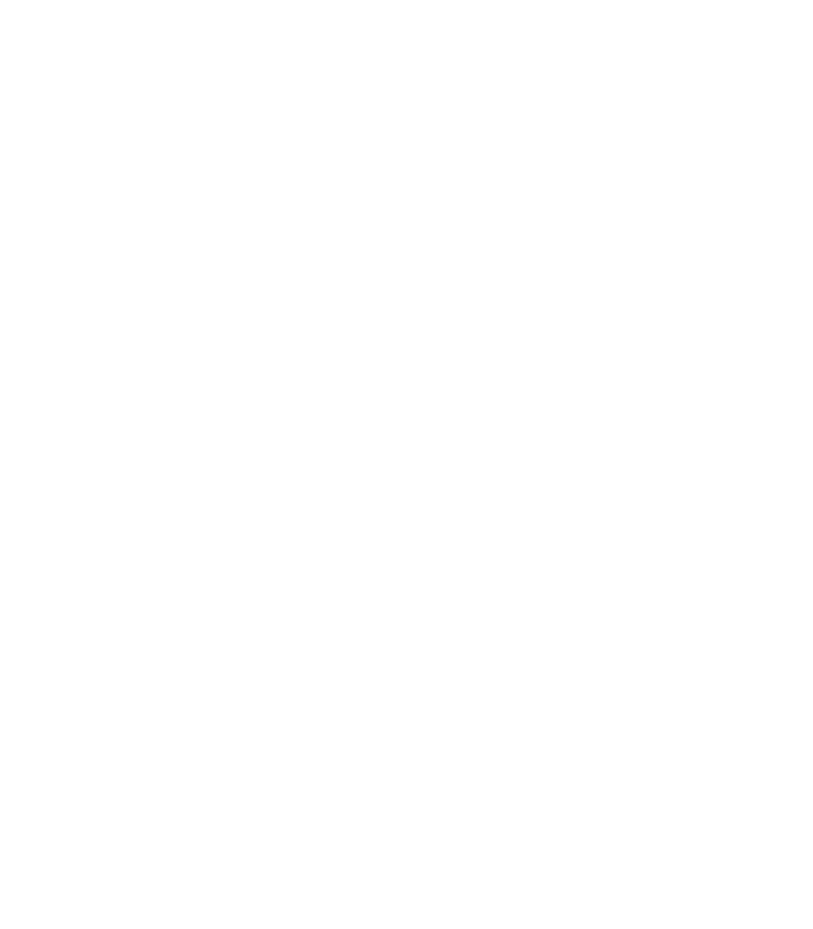
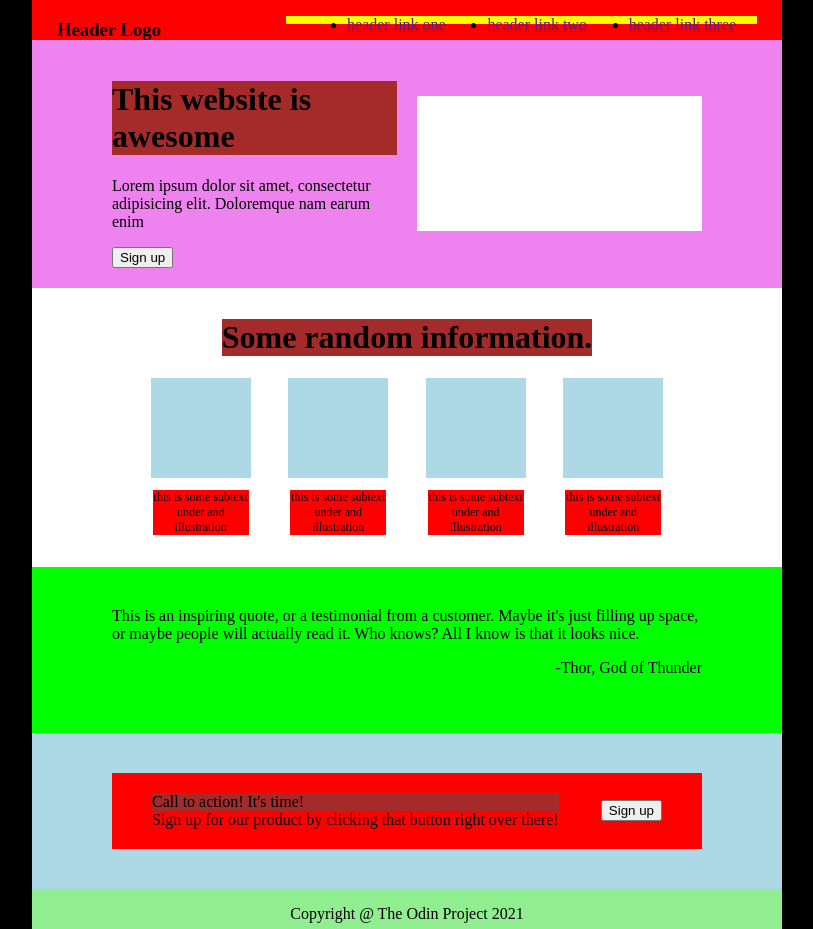
Before and after one commit to DSRK69/Landing-Page, a plain HTML site: page index.html in a window 1280 px wide. Shown: the whole page, without its empty margins (233-1046 px from the left). Before the commit the page ends 800 px from the top, so only its background shows below. Drawn offline with Linux system fonts and the light colour scheme.

Commit message:
Add the basic structure for the main page

```diff
--- a/index.html
+++ b/index.html
@@ -4,8 +4,87 @@
     <meta charset="UTF-8">
     <meta name="viewport" content="width=device-width, initial-scale=1.0">
     <title>Landing Page</title>
+    <link rel="stylesheet" href="./styles.css">
 </head>
 <body>
+    <div class="header">
+        <h3 class="logo">Header Logo</h3>
 
+        <ul class="link-list">
+            <li class="link">
+                <a href="">header link one</a>
+            </li>
+            <li class="link">
+                <a href="">header link two</a>
+            </li>
+            <li class="link">
+                <a href="">header link three</a>
+            </li>
+        </ul>
+    </div>
+
+    <div class="page-body">
+        <div class="top">
+            <div class="top-left">
+                <h1 class="title">This website is awesome</h1>
+                <p class="description">Lorem ipsum dolor sit amet, consectetur adipisicing elit. Doloremque nam earum enim</p>
+                <button class="sign-up">Sign up</button>
+            </div>
+
+            <div class="image-holder">
+                <img src="" alt="">
+            </div>
+        </div>
+
+        <div class="middle">
+            <h1 class="title">Some random information.</h1>
+            <div class="gallery">
+                <div class="gallery-piece">
+                    <div class="gallery-image">
+                        <img src="" alt="">
+                    </div>
+                    <p class="piece-description">this is some subtext under and illustration</p>
+                </div>
+
+                <div class="gallery-piece">
+                    <div class="gallery-image">
+                        <img src="" alt="">
+                    </div>
+                    <p class="piece-description">this is some subtext under and illustration</p>
+                </div>
+
+                <div class="gallery-piece">
+                    <div class="gallery-image">
+                        <img src="" alt="">
+                    </div>
+                    <p class="piece-description">this is some subtext under and illustration</p>
+                </div>
+
+                <div class="gallery-piece">
+                    <div class="gallery-image">
+                        <img src="" alt="">
+                    </div>
+                    <p class="piece-description">this is some subtext under and illustration</p>
+                </div>
+            </div>
+        </div>
+
+        <div class="bottom">
+            <p class="quote">This is an inspiring quote, or a testimonial from a customer. Maybe it's just filling up space, or maybe people will actually read it. Who knows? All I know is that it looks nice.</p>
+            <p class="quote-author">-Thor, God of Thunder</p>
+        </div>
+
+        <div class="bottomer">
+            <div class="sign-up-text">
+                <div class="title">Call to action! It's time!</div>
+                <div class="description">Sign up for our product by clicking that button right over there!</div>
+            </div>
+            <button class="sign-up">Sign up</button>
+        </div>
+    </div>
+
+    <div class="footer">
+        <p class="footer-copyright">Copyright @ The Odin Project 2021</p>
+    </div>
 </body>
 </html>
--- a/styles.css
+++ b/styles.css
@@ -0,0 +1,183 @@
+* {
+
+}
+
+html, body {
+    height: 100%;
+    margin: 0px;
+}
+
+body {
+    background-color: black;
+
+    display: flex;
+    flex-direction: column;
+    max-width: 750px;
+    margin: 0 auto;
+}
+
+/* Header */
+
+.header {
+    background-color: red;
+
+    max-height: 5%;
+    display: flex;
+    flex: 1 1 auto;
+    padding: 0px 25px;
+}
+
+.logo {
+    flex: 1 1 auto;
+    margin-left: 0px;
+    margin-right: auto;
+}
+
+.link-list {
+    background-color: yellow;
+
+    display: flex;
+    justify-content: space-around;
+    flex: 1 1 auto;
+    margin-right: 0px;
+}
+
+.link {
+
+}
+
+/* Page body */
+
+.page-body {
+    background-color: lightblue;
+
+    flex: 1 1 auto;
+    display: flex;
+    flex-direction: column;
+}
+
+.top {
+    background-color: violet;
+
+    margin: 0px;
+    padding: 20px 80px 20px;
+
+    display: flex;
+    align-items: center;
+    gap: 20px;
+}
+
+.top-left {
+    width: 50%;
+}
+
+.image-holder {
+    background-color: white;
+    width: 50%;
+    height: 65%;
+}
+
+.middle {
+    background-color: white;
+
+    margin: 0px;
+    display: flex;
+    flex-direction: column;
+    align-items: center;
+    padding: 10px 100px 20px;
+}
+
+.gallery {
+    display: flex;
+    gap: 0px;
+
+}
+
+.gallery-image {
+    background-color: lightblue;
+    width: 100px;
+    height: 100px;
+}
+
+.piece-description {
+    background-color: red;
+    text-align: center;
+    max-width: 70%;
+    font-size: 12px;
+}
+
+.gallery-piece {
+    flex: 1 1 auto;
+    display: flex;
+    align-items: center;
+    flex-direction: column;
+    justify-content: center;
+}
+
+.bottom {
+    background-color: lime;
+
+    margin: 0px;
+    padding: 40px 80px;
+
+    display: flex;
+    flex-direction: column;
+}
+
+.quote {
+    margin: 0px auto;
+
+}
+
+.quote-author {
+    margin-left: auto;
+    margin-right: 0px;
+}
+
+.bottomer {
+    background-color: red;
+
+    display: flex;
+    align-items: center;
+    margin: 40px 80px;
+    display: flex;
+    padding: 20px 40px;
+}
+
+.sign-up-text {
+    margin-left: 0px;
+    margin-right: auto;
+}
+
+/* Footer */
+
+.footer {
+    background-color: lightgreen;
+
+    max-height: 5%;
+    display: flex;
+    flex: 1 1 auto;
+    margin-bottom: 0px;
+}
+
+.footer-copyright {
+    flex: 1 1 auto;
+    text-align: center;
+}
+
+
+
+
+
+
+.title {
+    background-color: brown;
+}
+
+.description {
+
+}
+
+.sign-up {
+
+}
```
